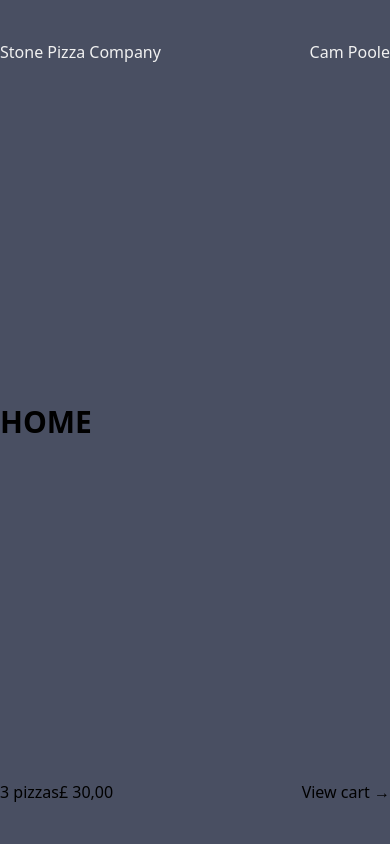
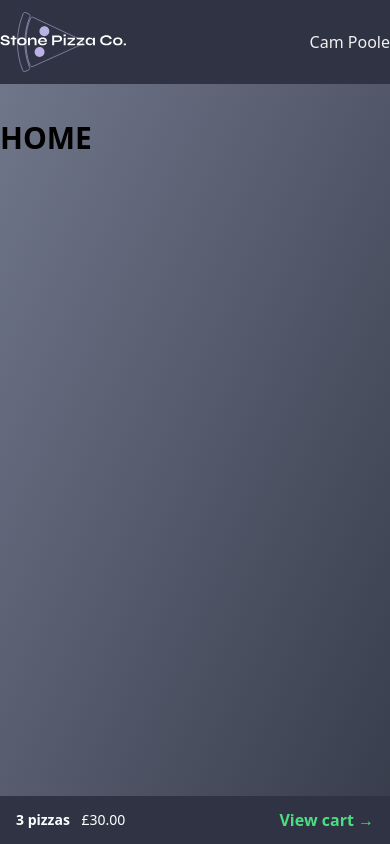
Before and after one commit to cedekpoole/stone-pizza-co, a React (Vite) app: page / in a window 390 px wide. Built offline with nearby package versions, Linux system fonts and the light colour scheme.

Commit message:
improve styling of app

```diff
--- a/src/features/cart/CartOverview.jsx
+++ b/src/features/cart/CartOverview.jsx
@@ -2,12 +2,17 @@ import { Link } from "react-router-dom";
 
 function CartOverview() {
   return (
-    <div className="flex justify-between my-10">
-      <p>
-        <span>3 pizzas</span>
-        <span>£ 30,00</span>
+    <div className="fixed bottom-0 left-0 w-full bg-[#2f3343] text-white px-4 py-3 flex justify-between items-center shadow-lg">
+      <p className="text-sm">
+        <span className="font-semibold">3 pizzas</span>{" "}
+        <span className="ml-2">£30.00</span>
       </p>
-      <Link to="/cart">View cart &rarr;</Link>
+      <Link
+        to="/cart"
+        className="text-green-400 font-semibold hover:text-green-300"
+      >
+        View cart &rarr;
+      </Link>
     </div>
   );
 }
--- a/src/features/menu/Menu.jsx
+++ b/src/features/menu/Menu.jsx
@@ -6,7 +6,7 @@ function Menu() {
   const menu = useLoaderData();
 
   return (
-    <ul className="grid grid-cols-2 gap-4">
+    <ul className="grid grid-cols-1 lg:grid-cols-2 m-10 lg:m-0 gap-4">
       {menu.map((pizza) => (
         <MenuItem key={pizza.id} pizza={pizza} />
       ))}
--- a/src/features/menu/MenuItem.jsx
+++ b/src/features/menu/MenuItem.jsx
@@ -4,7 +4,7 @@ const MenuItem = ({ pizza }) => {
   const { name, unitPrice: price, ingredients, soldOut, imageUrl } = pizza;
 
   return (
-    <div className="relative bg-gray-800 text-white rounded-lg shadow-lg overflow-hidden grid grid-cols-1 md:grid-cols-2 gap-4 items-center transition-transform transform hover:scale-105">
+    <div className="relative bg-[#3a3f50] text-[#f1f1f1] rounded-lg shadow-lg overflow-hidden grid grid-cols-2 gap-4 items-center transition-transform transform hover:scale-105">
       {/* Pizza Image */}
       <div className={`h-full ${soldOut ? "opacity-50" : ""}`}>
         <img
@@ -15,9 +15,9 @@ const MenuItem = ({ pizza }) => {
       </div>
 
       {/* Content */}
-      <div className="p-6 space-y-4">
+      <div className="p-2 md:p-6 space-y-4">
         {/* Pizza Name */}
-        <h2 className="text-2xl font-bold">{name}</h2>
+        <h2 className="text-lg md:text-2xl font-bold">{name}</h2>
 
         {/* Ingredients */}
         <p className="text-gray-400 text-sm">{ingredients.join(", ")}</p>
@@ -25,14 +25,14 @@ const MenuItem = ({ pizza }) => {
         {/* Price and Button */}
         <div className="flex items-center justify-between">
           <span
-            className={`text-2xl font-bold ${
+            className={`text-md md:text-2xl font-bold ${
               soldOut ? "text-gray-500 line-through" : "text-green-400"
             }`}
           >
             ${price.toFixed(2)}
           </span>
           {!soldOut && (
-            <button className="bg-green-500 hover:bg-green-600 text-white text-sm px-4 py-2 rounded-md">
+            <button className="bg-green-500 hover:bg-green-600 text-white text-sm px-2.5 py-1.5 md:px-4 md:py-2 rounded-md">
               Add to Cart
             </button>
           )}
--- a/src/index.css
+++ b/src/index.css
@@ -3,5 +3,6 @@
 @tailwind utilities;
 
 :root {
-  background-color: #494f62;
+  background: linear-gradient(to bottom right, #73798d, #373c4b);
+  padding-bottom: 4rem;
 }
--- a/src/ui/AppLayout.jsx
+++ b/src/ui/AppLayout.jsx
@@ -7,13 +7,14 @@ function AppLayout() {
   const navigation = useNavigation();
 
   const isLoading = navigation.state === "loading";
+
   return (
-    <div className="min-h-screen container mx-auto flex flex-col justify-between">
+    <div className="min-h-[calc(100vh-4rem)]">
       <Header />
       {isLoading ? (
         <Loader fullscreen={true} />
       ) : (
-        <main>
+        <main className="container mx-auto">
           <Outlet />
         </main>
       )}
--- a/src/ui/Header.jsx
+++ b/src/ui/Header.jsx
@@ -2,8 +2,10 @@ import { Link } from "react-router-dom";
 
 function Header() {
   return (
-    <header className="flex justify-between my-10 text-[#f1f1f1]">
-      <Link to="/">Stone Pizza Company</Link>
+    <header className="flex items-center bg-[#2f3343] py-3 lg:px-12 justify-between mb-9 text-[#f1f1f1]">
+      <Link to="/">
+        <img src="./StonePizza.svg" alt="logo" className="w-32 lg:w-40" />
+      </Link>
       <p>Cam Poole</p>
     </header>
   );
```
Also changed, not shown: public/StonePizza.svg (added).
